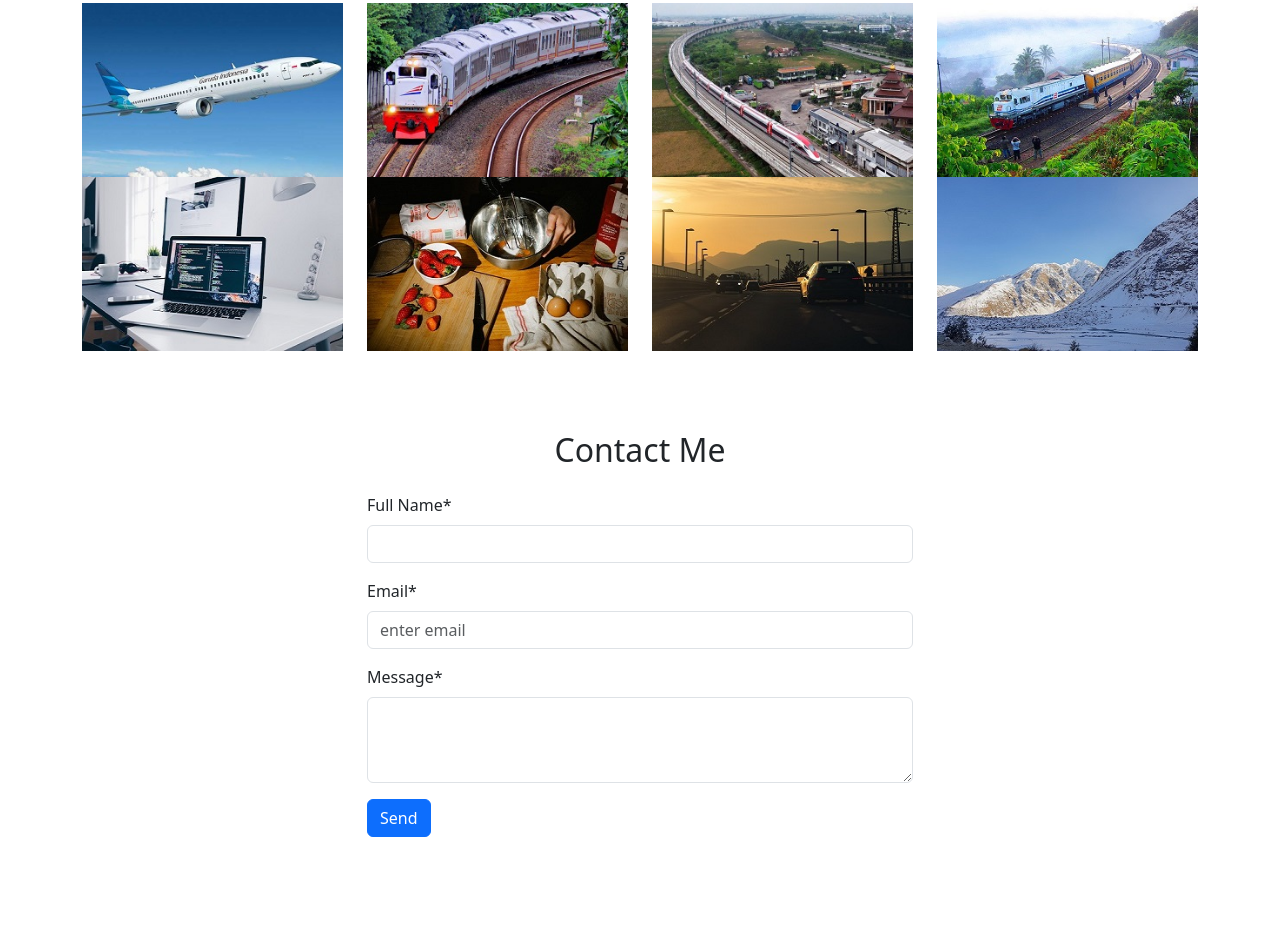
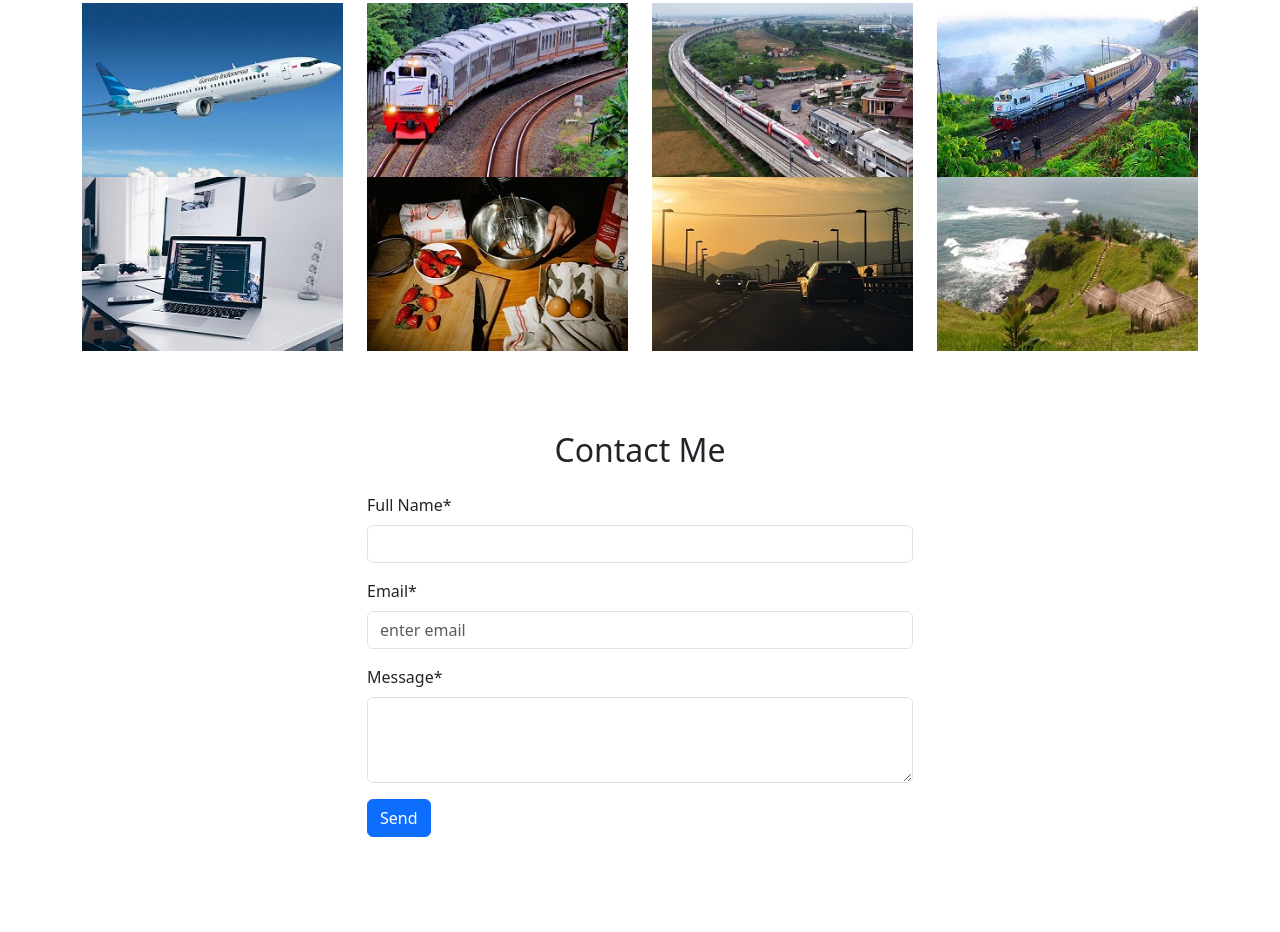
Before and after one commit to Noepras/nanoprasetyo.github.io, a plain HTML site: page index.html in a window 1280 px wide. Shown: the part 2464-3396 px from the top of the page. Drawn offline with nearby package versions, Linux system fonts and the light colour scheme.

```diff
--- a/index.html
+++ b/index.html
@@ -201,7 +201,7 @@
           </div>
           <div class="col-md-3">
             <a href="">
-              <img src="img/gallery/4.jpg" alt="" class="gallery-img">
+              <img src="img/gallery/pantai.jpg" alt="" class="gallery-img">
             </a>
           </div>
         </div>
```
